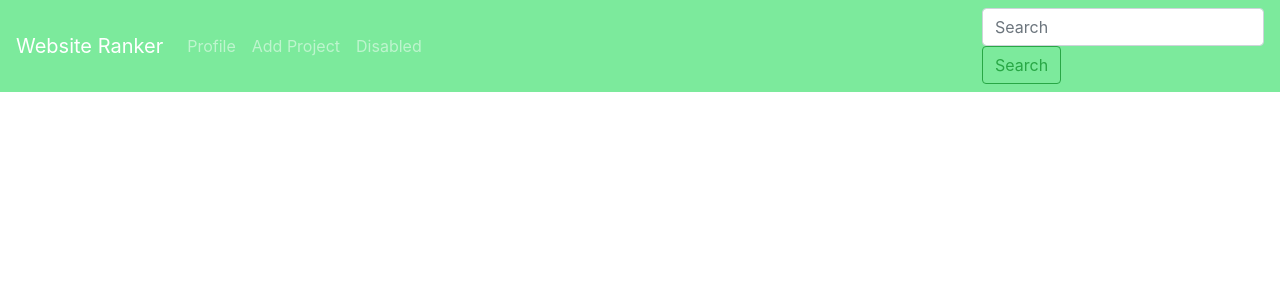
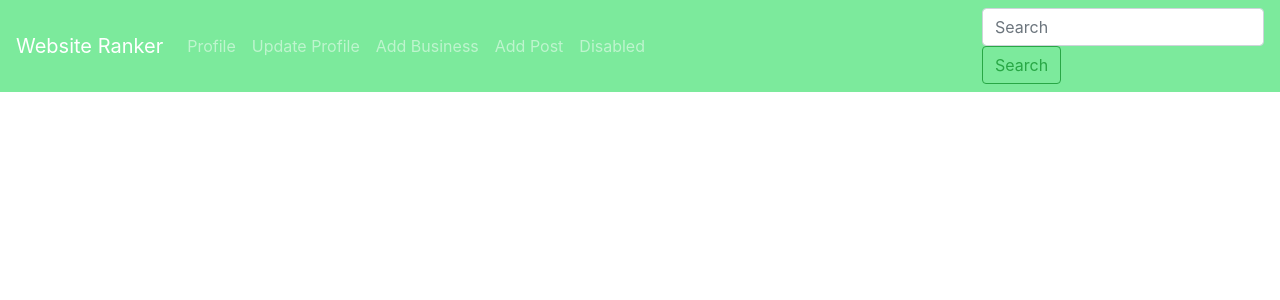
Before and after one commit to Ras-Kwesi/mjini, a Django app: page / in a window 1280 px wide. Shown: the top 300 px of the page. Run offline with Django 3.2, Linux system fonts and the light colour scheme; some libraries are stand-ins or nearby versions.

Commit message:
update profile template added

```diff
--- a/mjini/templates/navbar.html
+++ b/mjini/templates/navbar.html
@@ -10,7 +10,13 @@
         <a class="nav-link" href="/profile">Profile<span class="sr-only">(current)</span></a>
       </li>
       <li class="nav-item">
-        <a class="nav-link" href="/new_post">Add Project</a>
+        <a class="nav-link" href="/update">Update Profile<span class="sr-only">(current)</span></a>
+      </li>
+      <li class="nav-item">
+        <a class="nav-link" href="/new_business">Add Business</a>
+      </li>
+      <li class="nav-item">
+        <a class="nav-link" href="/new_post">Add Post</a>
       </li>
       <li class="nav-item">
         <a class="nav-link" href="#">Disabled</a>
--- a/mjini/urls.py
+++ b/mjini/urls.py
@@ -7,4 +7,6 @@ urlpatterns=[
     url('^$',views.index,name='index'),
     url('^search/',views.search,name='search'),
     url('profile/$', views.profile, name='profile'),
+    # url('^new_post/', views.new_post, name='new_post'),
+    url('update/$', views.update, name='update'),
 ]
--- a/mjini/views.py
+++ b/mjini/views.py
@@ -2,7 +2,7 @@ from django.shortcuts import render,redirect
 from django.contrib.auth.decorators import login_required
 from django.db import transaction
 from .models import *
-
+from .forms import *
 
 
 # Create your views here.
```
